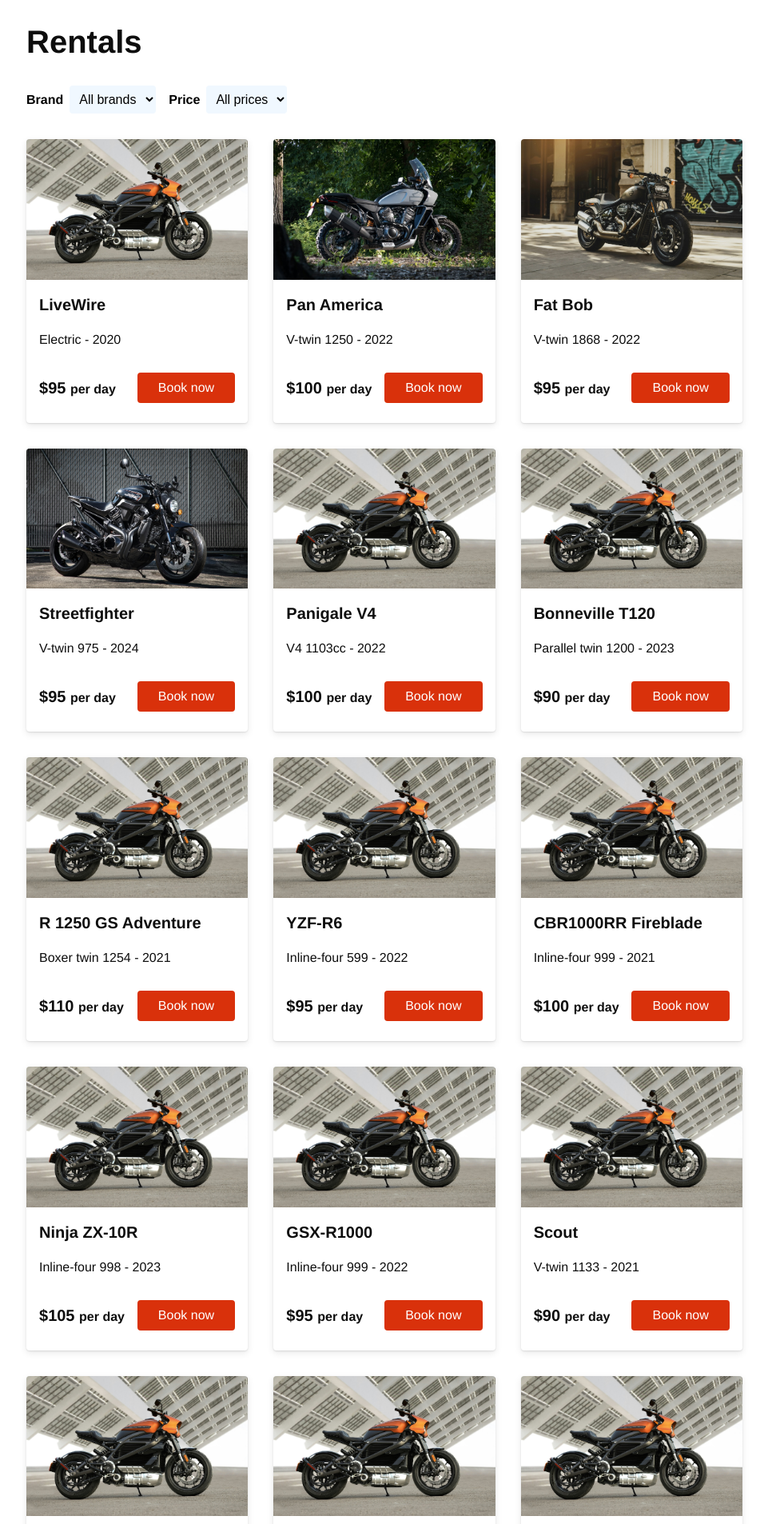
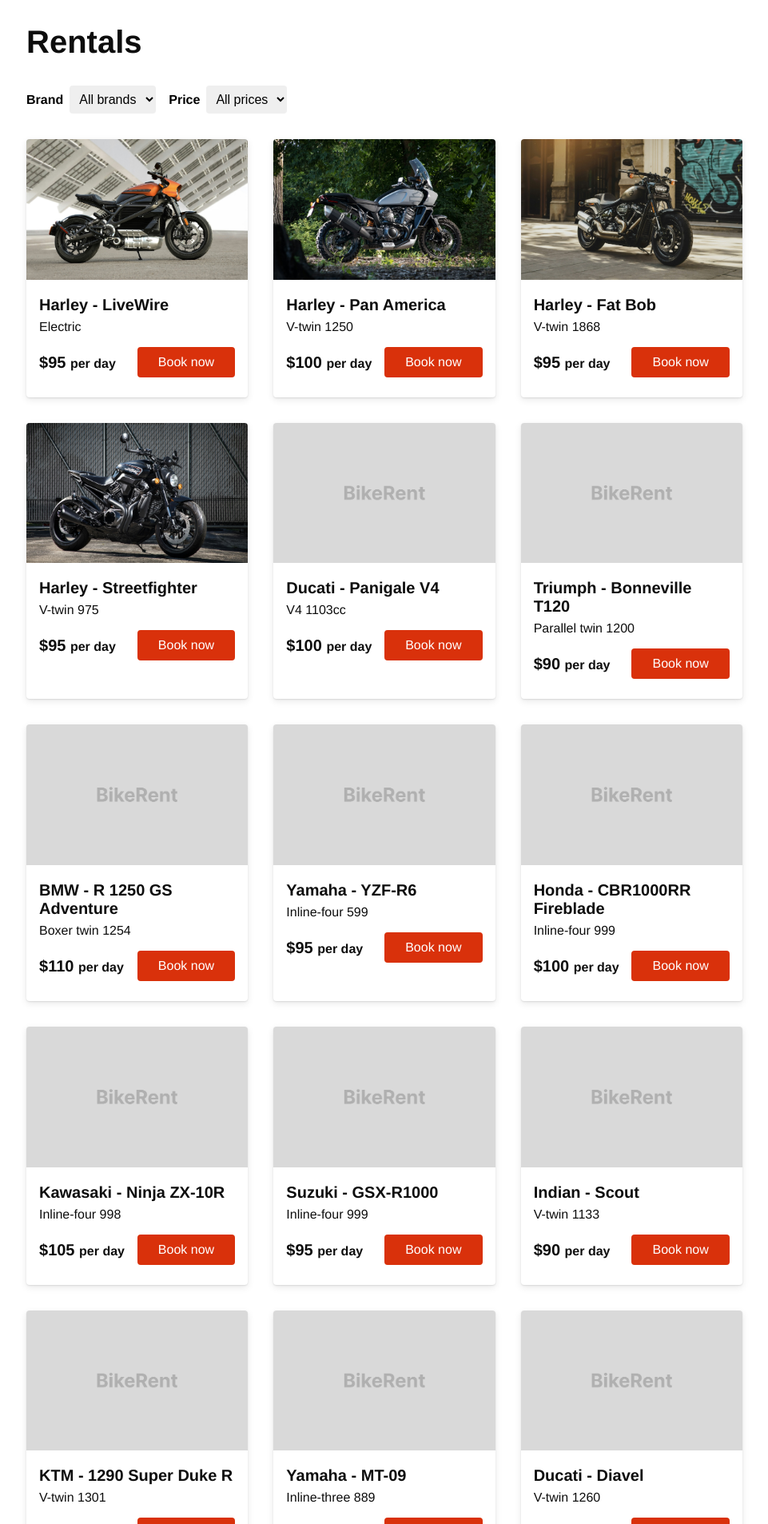
Before and after one commit to hendrik-boerma/motorcycle-rent, a React (Create React App) app: page /#/rentals in a window 1280 px wide. Shown: the part 354-2260 px from the top of the page at 80% size, without its empty margins (159-1120 px from the left). Built offline with nearby package versions, Linux system fonts and the light colour scheme.

Commit message:
routing map and placeholder image

```diff
--- a/src/Components/Cards.css
+++ b/src/Components/Cards.css
@@ -38,7 +38,7 @@
 }
 
 .carddescription {
-  padding: 1rem;
+  padding: 0 1rem ;
 }
 
 H4 {
--- a/src/Components/Cards.js
+++ b/src/Components/Cards.js
@@ -18,8 +18,8 @@
       {filterProducts.map(product => (
         <div className="card" key={product.name}>
           <img className='cardimage' src={product.picture} alt={product.name} />
-          <h4 className='cardtitle'>{product.name}</h4>
-          <p className='carddescription'>{product.description}</p>
+          <h4 className='cardtitle'>{product.brand} - {product.name}</h4>
+          <p className='carddescription'>{product.engine}</p>
           <div>
             <p className="cardprice">${product.price} <span>per day</span></p>
             <Link to={`/booking/${product.link}`} className="cardbutton">Book now</Link>
--- a/src/Components/Footer.js
+++ b/src/Components/Footer.js
@@ -3,6 +3,10 @@
 function Footer() {
   return (
     <footer>
+      <h3>Contact</h3>
+      <p>Email: info@bikerent.com</p>
+      <p>Phone: 123-456-7890</p>
+      <p>Address: 66 Bike Street, London, England</p>
     </footer>
   );
 }
--- a/src/Components/Routing.js
+++ b/src/Components/Routing.js
@@ -4,8 +4,9 @@
 import Rent from '../Pages/Rent.js';
 import Booking from '../Pages/Booking.js';
 import { useEffect } from "react";
+import { bikes } from '../Data.js'
 
-function Routing () {
+function Routing() {
   const location = useLocation();
 
   useEffect(() => {
@@ -20,10 +21,9 @@
       <Route path="/" element={<Home />} />
       <Route path="/rentals" element={<Rent />} />
       <Route path="/about" element={<About />} />
-        <Route path="/booking/livewire" element={<Booking index={0}/>} />
-        <Route path="/booking/pan_america" element={<Booking index={1}/>} />
-        <Route path="/booking/fat_bob" element={<Booking index={2}/>} />
-        <Route path="/booking/streetfighter" element={<Booking index={3}/>} />
+      {bikes.map(bike => (
+        <Route key={bike.name} path={`/booking/${bike.link}`} element={<Booking index={bike.index} />} />
+      ))}
     </Routes>
   );
 }
--- a/src/Components/Title.css
+++ b/src/Components/Title.css
@@ -8,7 +8,11 @@
     width: 100%;
     display: flex;
     flex-direction: column;
-    gap: 2rem;
+    gap: 1rem;
+  }
+
+  .subtitle {
+    font-size: 1.25rem;
   }
 
   @media (max-width: 750px) {
--- a/src/Components/Title.js
+++ b/src/Components/Title.js
@@ -4,7 +4,7 @@
   return (
     <section className='titlesection'>
        <h1>{title}</h1>
-       {description && <p>{description}</p>}
+       {description && <p className='subtitle'>{description}</p>}
     </section>
   );
 }
--- a/src/Data.js
+++ b/src/Data.js
@@ -2,212 +2,241 @@
 import adventure from './Images/adventure.jpg'
 import naked from './Images/114.jpg'
 import livewire from './Images/livewire.jpg'
-import panigale from './Images/livewire.jpg';
-import bonneville from './Images/livewire.jpg';
-import gs_adventure from './Images/livewire.jpg';
-import r6 from './Images/livewire.jpg';
-import fireblade from './Images/livewire.jpg';
-import zx10r from './Images/livewire.jpg';
-import gsxr1000 from './Images/livewire.jpg';
-import scout from './Images/livewire.jpg';
-import super_duke_r from './Images/livewire.jpg';
-import fz07 from './Images/livewire.jpg';
-import diavel from './Images/livewire.jpg';
-import street_triple from './Images/livewire.jpg';
-import xr from './Images/livewire.jpg';
-import mt09 from './Images/livewire.jpg';
-import vstrom from './Images/livewire.jpg';
-import cb650r from './Images/livewire.jpg';
-import tuono from './Images/livewire.jpg';
-import speed_twin from './Images/livewire.jpg';
-import s1000r from './Images/livewire.jpg';
+import placeholder from './Images/placeholderimage.png';
 
 export const bikes = [
     {
         brand: 'Harley',
         name: 'LiveWire',
         price: 95,
-        description: 'Electric - 2020',
+        engine: 'Electric',
+        year: 2020,
         picture: livewire,
-        link: 'livewire'
+        link: 'livewire',
+        index: 0
     },
     {
         brand: 'Harley',
         name: 'Pan America',
         price: 100,
-        description: 'V-twin 1250 - 2022',
+        engine: 'V-twin 1250',
+        year: 2022,
         picture: adventure,
-        link: 'pan_america'
+        link: 'pan_america',
+        index: 1
     },
     {
         brand: 'Harley',
         name: 'Fat Bob',
         price: 95,
-        description: 'V-twin 1868 - 2022',
+        engine: 'V-twin 1868',
+        year: 2022,
         picture: naked,
-        link: 'fat_bob'
+        link: 'fat_bob',
+        index: 2
     },
     {
         brand: 'Harley',
         name: 'Streetfighter',
         price: 95,
-        description: 'V-twin 975 - 2024',
+        engine: 'V-twin 975',
+        year: 2024,
         picture: sport,
-        link: 'streetfighter'
+        link: 'streetfighter',
+        index: 3
     },
     {
         brand: 'Ducati',
         name: 'Panigale V4',
         price: 100,
-        description: 'V4 1103cc - 2022',
-        picture: panigale,
-        link: 'panigale'
+        engine: 'V4 1103cc',
+        year: 2022,
+        picture: placeholder,
+        link: 'panigale',
+        index: 4
     },
     {
         brand: 'Triumph',
         name: 'Bonneville T120',
         price: 90,
-        description: 'Parallel twin 1200 - 2023',
-        picture: bonneville,
-        link: 'bonneville'
+        engine: 'Parallel twin 1200',
+        year: 2023,
+        picture: placeholder,
+        link: 'bonneville',
+        index: 5
     },
     {
         brand: 'BMW',
         name: 'R 1250 GS Adventure',
         price: 110,
-        description: 'Boxer twin 1254 - 2021',
-        picture: gs_adventure,
-        link: 'gs_adventure'
+        engine: 'Boxer twin 1254',
+        year: 2021,
+        picture: placeholder,
+        link: 'gs_adventure',
+        index: 6
     },
     {
         brand: 'Yamaha',
         name: 'YZF-R6',
         price: 95,
-        description: 'Inline-four 599 - 2022',
-        picture: r6,
-        link: 'r6'
+        engine: 'Inline-four 599',
+        year: 2022,
+        picture: placeholder,
+        link: 'r6',
+        index: 7
     },
     {
         brand: 'Honda',
         name: 'CBR1000RR Fireblade',
         price: 100,
-        description: 'Inline-four 999 - 2021',
-        picture: fireblade,
-        link: 'fireblade'
+        engine: 'Inline-four 999',
+        year: 2021,
+        picture: placeholder,
+        link: 'fireblade',
+        index: 8
     },
     {
         brand: 'Kawasaki',
         name: 'Ninja ZX-10R',
         price: 105,
-        description: 'Inline-four 998 - 2023',
-        picture: zx10r,
-        link: 'zx10r'
+        engine: 'Inline-four 998',
+        year: 2023,
+        picture: placeholder,
+        link: 'zx10r',
+        index: 9
     },
     {
         brand: 'Suzuki',
         name: 'GSX-R1000',
         price: 95,
-        description: 'Inline-four 999 - 2022',
-        picture: gsxr1000,
-        link: 'gsxr1000'
+        engine: 'Inline-four 999',
+        year: 2022,
+        picture: placeholder,
+        link: 'gsxr1000',
+        index: 10
     },
     {
         brand: 'Indian',
         name: 'Scout',
         price: 90,
-        description: 'V-twin 1133 - 2021',
-        picture: scout,
-        link: 'scout'
+        engine: 'V-twin 1133',
+        year: 2021,
+        picture: placeholder,
+        link: 'scout',
+        index: 11
     },
     {
         brand: 'KTM',
         name: '1290 Super Duke R',
         price: 110,
-        description: 'V-twin 1301 - 2023',
-        picture: super_duke_r,
-        link: 'super_duke_r'
+        engine: 'V-twin 1301',
+        year: 2023,
+        picture: placeholder,
+        link: 'super_duke_r',
+        index: 12
     },
     {
         brand: 'Yamaha',
         name: 'MT-09',
         price: 85,
-        description: 'Inline-three 889 - 2023',
-        picture: mt09,
-        link: 'mt09'
+        engine: 'Inline-three 889',
+        year: 2023,
+        picture: placeholder,
+        link: 'mt09',
+        index: 13
     },
     {
         brand: 'Ducati',
         name: 'Diavel',
         price: 105,
-        description: 'V-twin 1260 - 2021',
-        picture: diavel,
-        link: 'diavel'
+        engine: 'V-twin 1260',
+        year: 2021,
+        picture: placeholder,
+        link: 'diavel',
+        index: 14
     },
     {
         brand: 'Triumph',
         name: 'Street Triple',
         price: 90,
-        description: 'Inline-triple 765 - 2022',
-        picture: street_triple,
-        link: 'street_triple'
+        engine: 'Inline-triple 765',
+        year: 2022,
+        picture: placeholder,
+        link: 'street_triple',
+        index: 15
     },
     {
         brand: 'BMW',
         name: 'S 1000 R',
         price: 100,
-        description: 'Inline-four 999 - 2022',
-        picture: s1000r,
-        link: 's1000r'
+        engine: 'Inline-four 999',
+        year: 2022,
+        picture: placeholder,
+        link: 's1000r',
+        index: 16
     },
     {
         brand: 'Triumph',
         name: 'Speed Twin',
         price: 95,
-        description: 'Parallel twin 1200 - 2021',
-        picture: speed_twin,
-        link: 'speed_twin'
+        engine: 'Parallel twin 1200',
+        year: 2021,
+        picture: placeholder,
+        link: 'speed_twin',
+        index: 17
     },
     {
         brand: 'Honda',
         name: 'CB650R',
         price: 85,
-        description: 'Inline-four 649 - 2023',
-        picture: cb650r,
-        link: 'cb650r'
+        engine: 'Inline-four 649',
+        year: 2023,
+        picture: placeholder,
+        link: 'cb650r',
+        index: 18
     },
     {
         brand: 'Aprilia',
         name: 'Tuono V4',
         price: 105,
-        description: 'V4 1077 - 2022',
-        picture: tuono,
-        link: 'tuono'
+        engine: 'V4 1077',
+        year: 2022,
+        picture: placeholder,
+        link: 'tuono',
+        index: 19
     },
     {
         brand: 'BMW',
         name: 'F 900 XR',
         price: 95,
-        description: 'Parallel twin 895 - 2022',
-        picture: xr,
-        link: 'xr'
+        engine: 'Parallel twin 895',
+        year: 2022,
+        picture: placeholder,
+        link: 'xr',
+        index: 20
     },
     {
         brand: 'Suzuki',
         name: 'V-Strom 1050',
         price: 90,
-        description: 'V-twin 1037 - 2023',
-        picture: vstrom,
-        link: 'vstrom'
+        engine: 'V-twin 1037',
+        year: 2023,
+        picture: placeholder,
+        link: 'vstrom',
+        index: 21
     },
     {
         brand: 'Yamaha',
         name: 'MT-07',
         price: 80,
-        description: 'Parallel twin 689 - 2022',
-        picture: fz07,
-        link: 'mt07'
+        engine: 'Parallel twin 689',
+        year: 2022,
+        picture: placeholder,
+        link: 'mt07',
+        index: 22
     },
 ];
 
+
 export const brands = [...new Set(bikes.map(bike => bike.brand))].sort();
 export const prices = [...new Set(bikes.map(bike => bike.price))].sort((a, b) => a - b);
--- a/src/Pages/About.js
+++ b/src/Pages/About.js
@@ -4,7 +4,8 @@
 function About() {
   return (
     <>
-        <Title title="About" description="Welcome to our Harley-Davidson rental hub, where the thrill of the ride meets the freedom of the open road. Our passion for motorcycles runs deep, and we're here to share that passion with you. With a fleet of iconic Harleys waiting to be unleashed, we invite you to embark on an adventure like no other. Each bike in our collection is meticulously maintained, ensuring a smooth and exhilarating ride every time. Safety is our top priority, and we provide all the necessary gear to ensure your journey is both thrilling and secure. Whether you're a seasoned rider or a newcomer to the world of Harley, we've got the perfect bike for you. Join us as we explore scenic routes, winding highways, and hidden gems waiting to be discovered. At our rental hub, the road is yours to conquer, and the possibilities are endless. So, gear up, rev that engine, and let's make memories that will last a lifetime."/>
+        <Title title="About" description=""/>
+        <p>Welcome to our Harley-Davidson rental hub, where the thrill of the ride meets the freedom of the open road. Our passion for motorcycles runs deep, and we're here to share that passion with you. With a fleet of iconic Harleys waiting to be unleashed, we invite you to embark on an adventure like no other. Each bike in our collection is meticulously maintained, ensuring a smooth and exhilarating ride every time. Safety is our top priority, and we provide all the necessary gear to ensure your journey is both thrilling and secure. Whether you're a seasoned rider or a newcomer to the world of Harley, we've got the perfect bike for you. Join us as we explore scenic routes, winding highways, and hidden gems waiting to be discovered. At our rental hub, the road is yours to conquer, and the possibilities are endless. So, gear up, rev that engine, and let's make memories that will last a lifetime.</p>
     </>
   );
 }
--- a/src/Pages/Rent.css
+++ b/src/Pages/Rent.css
@@ -1,7 +1,7 @@
 select {
     padding: 0.5rem;
     border: none;
-    background-color: aliceblue;
+    background-color: #efefef;
     cursor: pointer;
     border-radius: 0.25rem;
     font-size: 1rem;
```
Also changed, not shown: src/Components/Footer.css (+23 -2 lines), src/Images/placeholderimage.png (added). Lines whose indentation alone changed are shown as unchanged.
